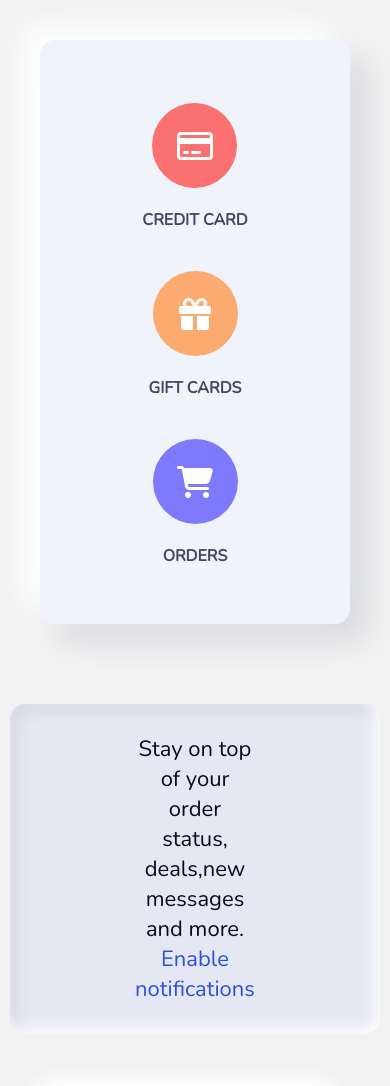
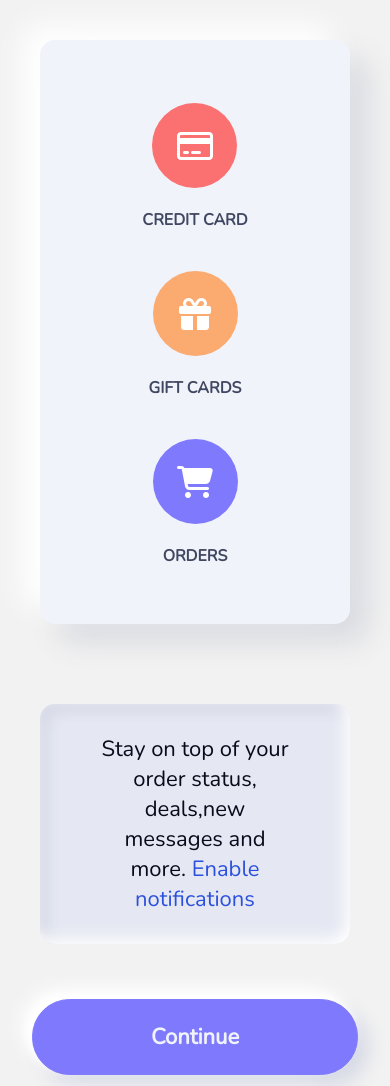
Before and after one commit to brylocode/ui-neumorphic-components, a plain HTML site: page index.html in a window 390 px wide. Shown: the top 1086 px of the page. Drawn offline with nearby package versions, Linux system fonts and the light colour scheme.

Commit message:
fix paragraph on mobile

```diff
--- a/style.scss
+++ b/style.scss
@@ -129,6 +129,11 @@ body {
     }
 }
 
+@media(max-width: 462px) {
+    .paragraph {
+        padding: 30px 60px;
+    }
+}
 
 .buttons-box {
     max-width: 692px;
```
Also changed, not shown: css/style.css, 1 other file.
